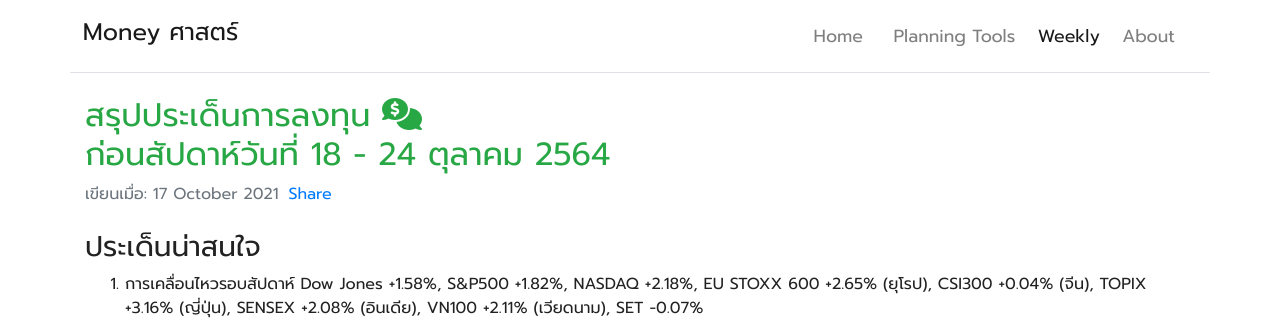
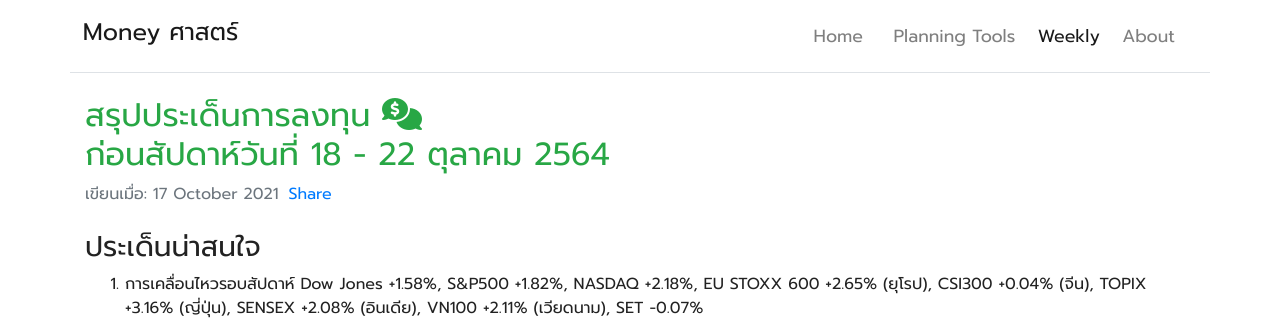
Before and after one commit to moneysart/moneysart.github.io, a Jekyll site: the page built from weekly/_posts/2021-10-17-summary.md, in a window 1280 px wide. Shown: the top 332 px of the page. Built offline with Jekyll 4.4.1, drawn with Linux system fonts in a browser that asks for light colours; nearby versions of some CDN libraries.

Commit message:
fix date

```diff
--- a/weekly/_posts/2021-10-17-summary.md
+++ b/weekly/_posts/2021-10-17-summary.md
@@ -1,5 +1,5 @@
 ---
-title: สรุปประเด็นการลงทุน, ก่อนสัปดาห์วันที่ 18 - 24 ตุลาคม 2564
+title: สรุปประเด็นการลงทุน, ก่อนสัปดาห์วันที่ 18 - 22 ตุลาคม 2564
 layout: weekly
 description: สรุป ความเคลื่อนไหว ทางเศรษฐกิจ และ การลงทุน รอบโลก ในรอบสัปดาห์, วันที่ 17 ตุลาคม 2564
 category: weekly
```
Also changed, not shown: weekly/_posts/2021-10-10-summary.md (+1 -1 lines).
